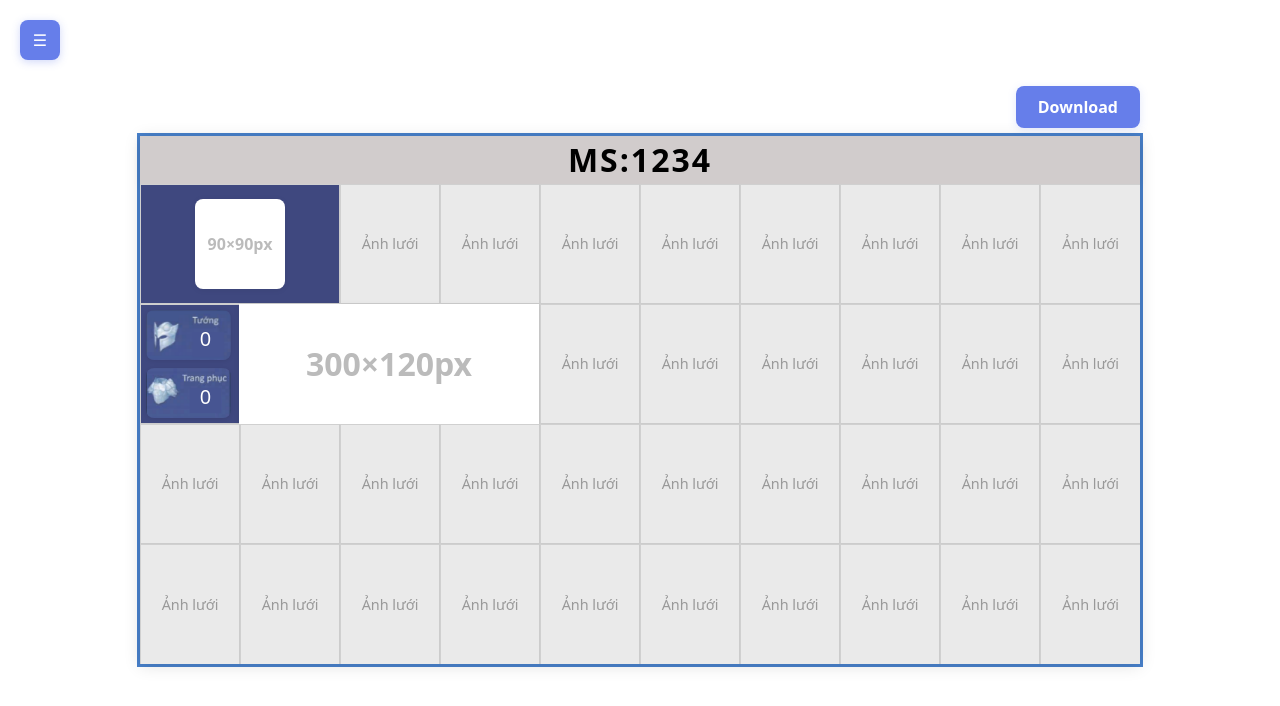
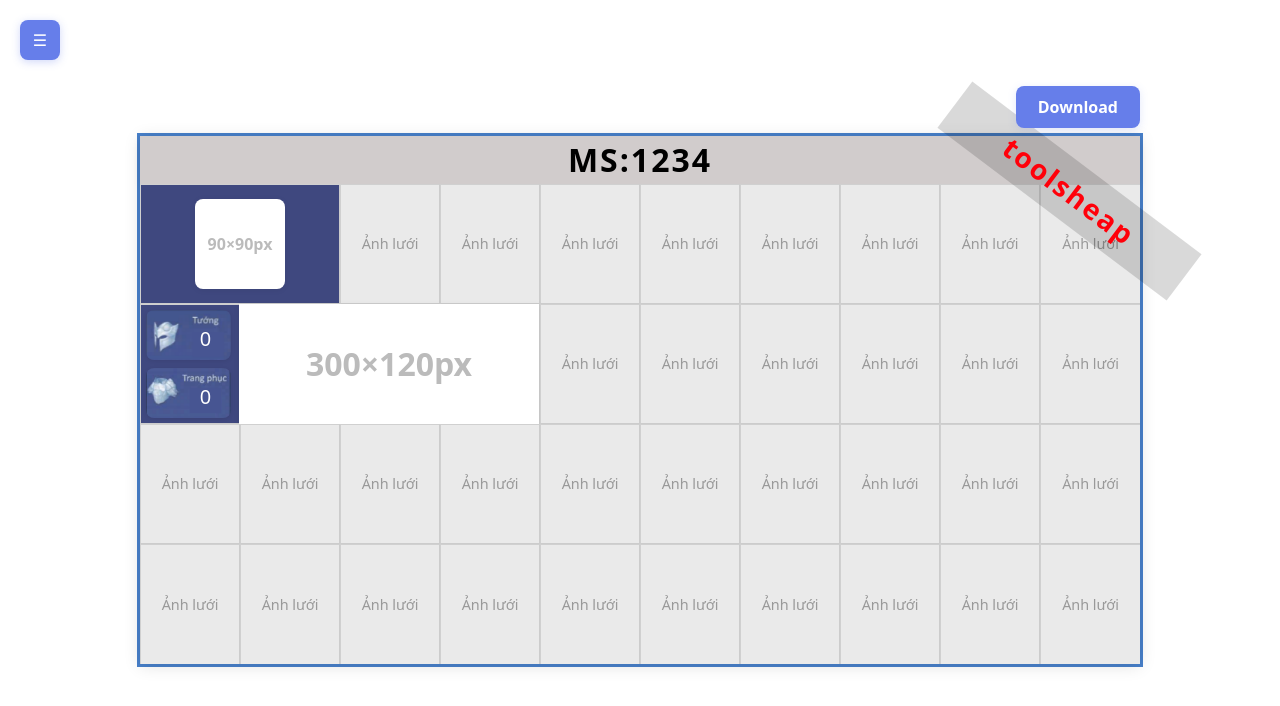
Before and after one commit to phiphi171004/EDIT-IMG, a React (Vite) app: page / in a window 1280 px wide. Shown: the top 706 px of the page. Built offline with nearby package versions, Linux system fonts and the light colour scheme.

Commit message:
Update App.jsx

```diff
--- a/src/App.jsx
+++ b/src/App.jsx
@@ -571,7 +571,10 @@ function App() {
         </button>
         <div className="color-grid">
           {/* Tiêu đề lớn trên đầu lưới */}
-          <div className="main-title-bar">{mainTitle}</div>
+          <div className="main-title-bar">
+            {mainTitle}
+            <div className="watermark-banner">toolsheap</div>
+          </div>
           {/* Hàng đầu tiên: merge 2 ô đầu */}
           <div className="color-row">
             <div className="color-cell merged-cell" style={{ gridColumn: `span 2`, position: 'relative' }}>
```
